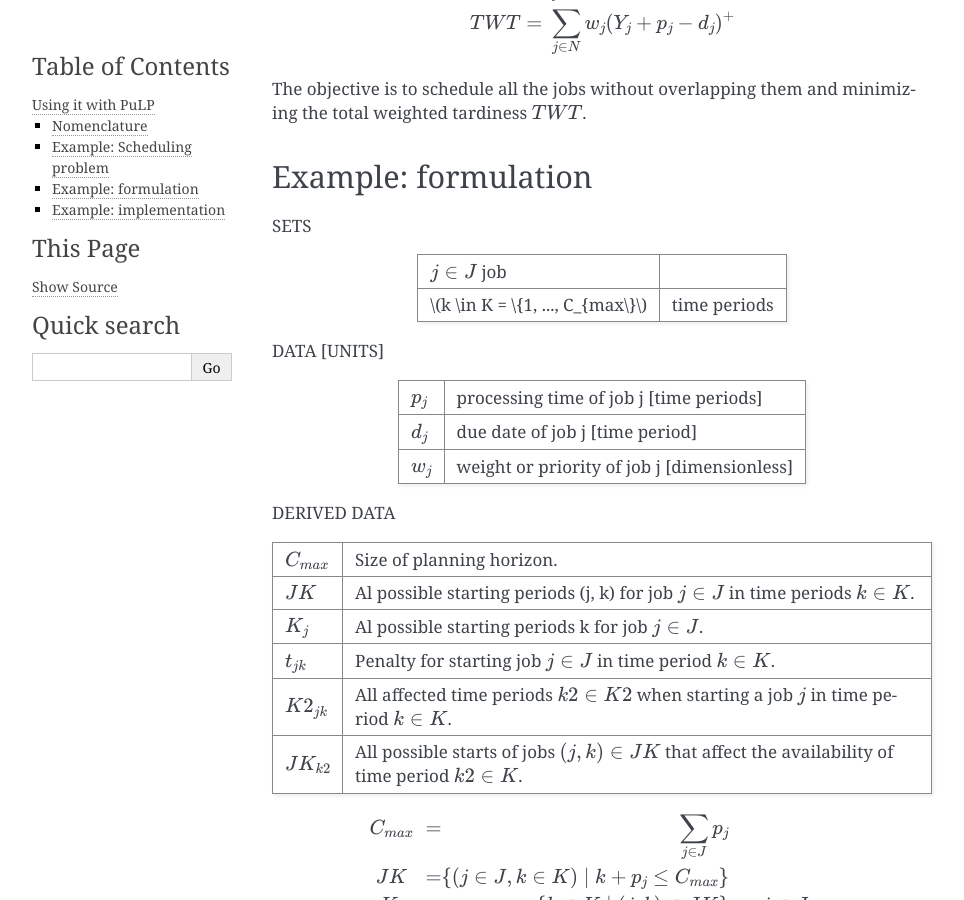
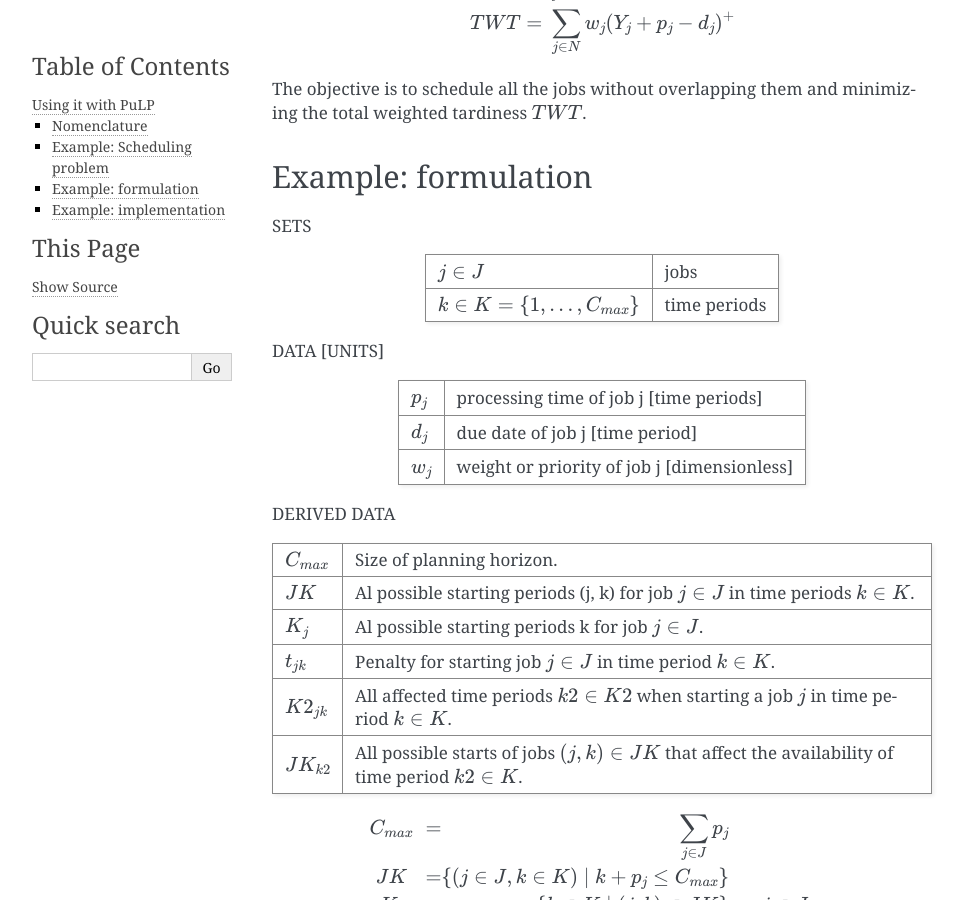
Before and after one commit to pchtsp/pytups, a Sphinx documentation site: the page built from docs/source/pulp.rst, in a window 1280 px wide and 900 px high, scrolled down 1193 px. Shown: the whole window, without its empty margins (148-1112 px from the left). Built offline with Sphinx 7.4.7, drawn with Linux system fonts in a browser that asks for light colours.

Commit message:
corrected some errors in docs.

```diff
--- a/docs/source/pulp.rst
+++ b/docs/source/pulp.rst
@@ -61,10 +61,10 @@ Example: formulation
 
 SETS
 
-==================================== ====================================
-:math:`j \in J`		job
-:math:`k \in K = \{1, ..., C_{max\}`  	time periods
-==================================== ====================================
+======================================  ====================================
+:math:`j \in J`		                     jobs
+:math:`k \in K = \{1, ..., C_{max}\}`   	time periods
+======================================  ====================================
 
 DATA [UNITS]
 
```
